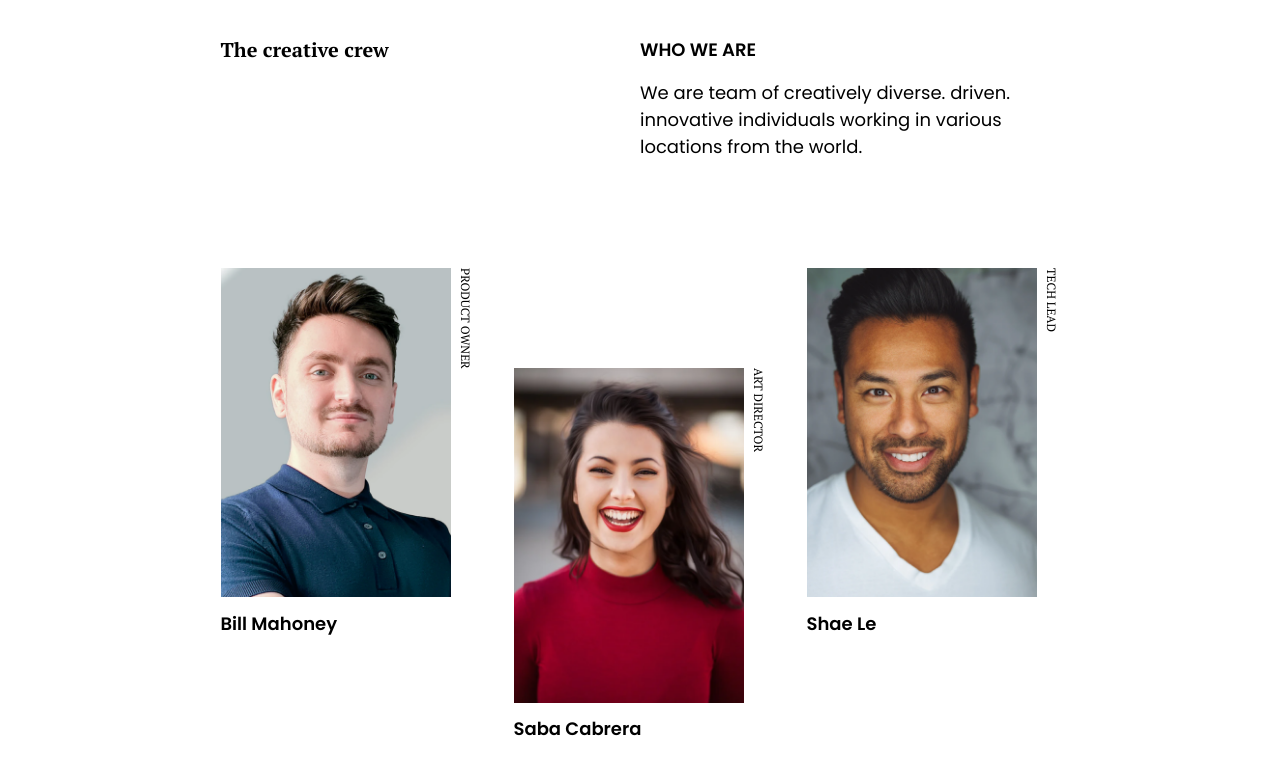
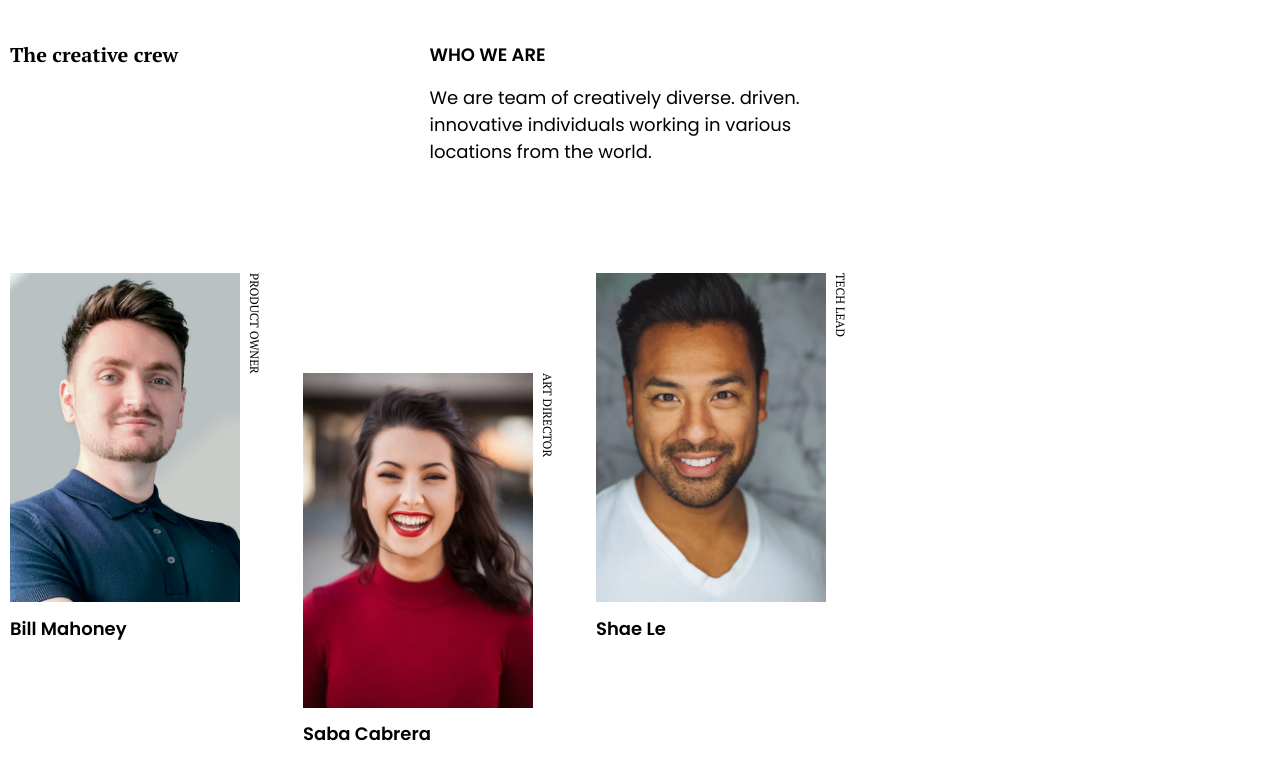
Before and after one commit to GavinITP/My-team-page, a website built with Parcel: page index.html in a window 1280 px wide. Shown: the top 769 px of the page. Built offline with nearby package versions, Linux system fonts and the light colour scheme.

Commit message:
Apply container to body.

```diff
--- a/css/styles.css
+++ b/css/styles.css
@@ -1,3 +1,10 @@
+/* Page Container */
+body {
+  margin: 0 auto;
+  max-width: max-content;
+  padding: 1rem;
+}
+
 /* Typograhy */
 html {
   font-size: 62.5%;
@@ -141,10 +148,3 @@ p {
     margin-bottom: 2rem;
   }
 }
-
-/* Page container */
-.container {
-  margin: 0 auto;
-  max-width: max-content;
-  padding: 0.5rem;
-}
--- a/index.html
+++ b/index.html
@@ -16,7 +16,6 @@
     <title>My Team Page</title>
   </head>
   <body>
-    <div class="container">
     <article class="article">
       <h1>The creative crew</h1>
       <div>
@@ -101,7 +100,6 @@
         <p class="profile__job">Developer</p>
       </div>
     </div>
-    </div>
     <p class="website-owner">
       created by <a href="https://github.com/GavinITP">GavinITP</a> -
       devChallenges.io
```
Lines whose indentation alone changed are shown as unchanged.
